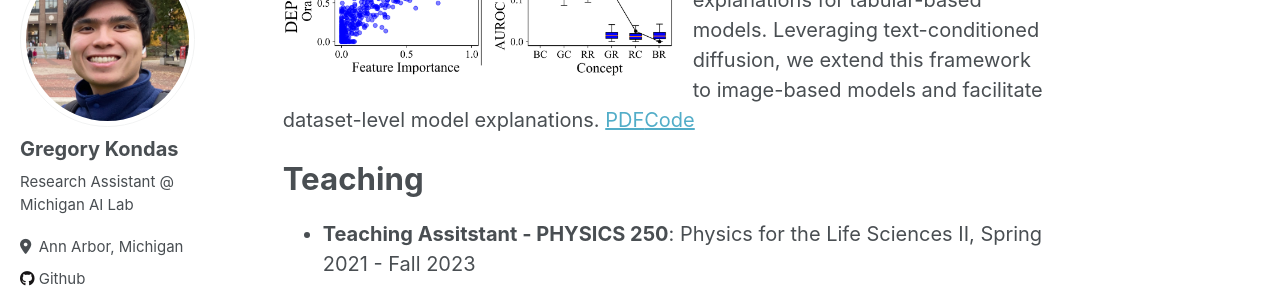
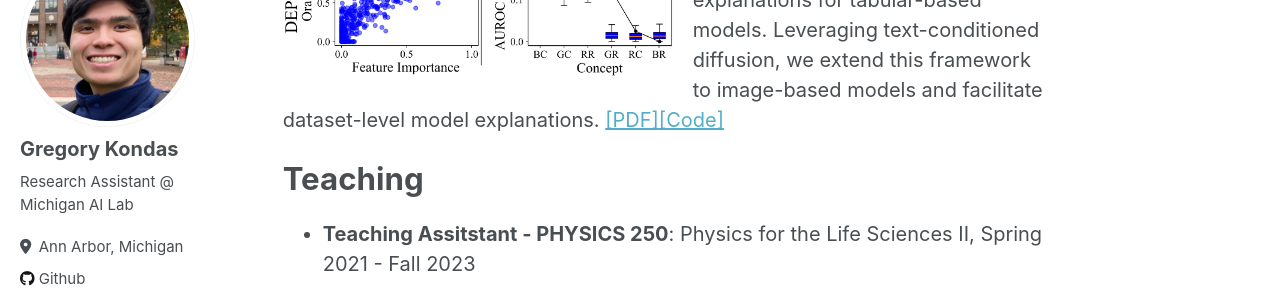
Before and after one commit to gkondas/gkondas.github.io, a Jekyll site: the page built from _pages/about.md, in a window 1280 px wide and 900 px high, scrolled down 1100 px. Shown: the part 158-458 px from the top of the window. Built offline with Jekyll 4.4.1, drawn with Linux system fonts in a browser that asks for light colours.

Commit message:
bracket links

```diff
--- a/_pages/about.md
+++ b/_pages/about.md
@@ -30,7 +30,7 @@ Publications
 **DEPICT: Diffusion Enabled Permutation Impotance for Image Classification Tasks**
 Sarah Jabbour, **Gregory Kondas**, Ella Kazerooni, Michael W. Sjoding, David Fouhey*, Jenna Wiens*. *ECCV 2024*.
 <img src="images/depict_thumbnail.png" alt="depict_thumbnail" width="400" style="float: left; margin-right: 10px;">
-Permutation importance has been used to provide feature importance explanations for tabular-based models. Leveraging text-conditioned diffusion, we extend this framework to image-based models and facilitate dataset-level model explanations. [PDF](https://sjabbour.github.io/files/jabbour_et_al_depict.pdf)[Code](https://github.com/MLD3/DEPICT)
+Permutation importance has been used to provide feature importance explanations for tabular-based models. Leveraging text-conditioned diffusion, we extend this framework to image-based models and facilitate dataset-level model explanations. [\[PDF\]](https://sjabbour.github.io/files/jabbour_et_al_depict.pdf)[\[Code\]](https://github.com/MLD3/DEPICT)
 
 Teaching
 ===
```
